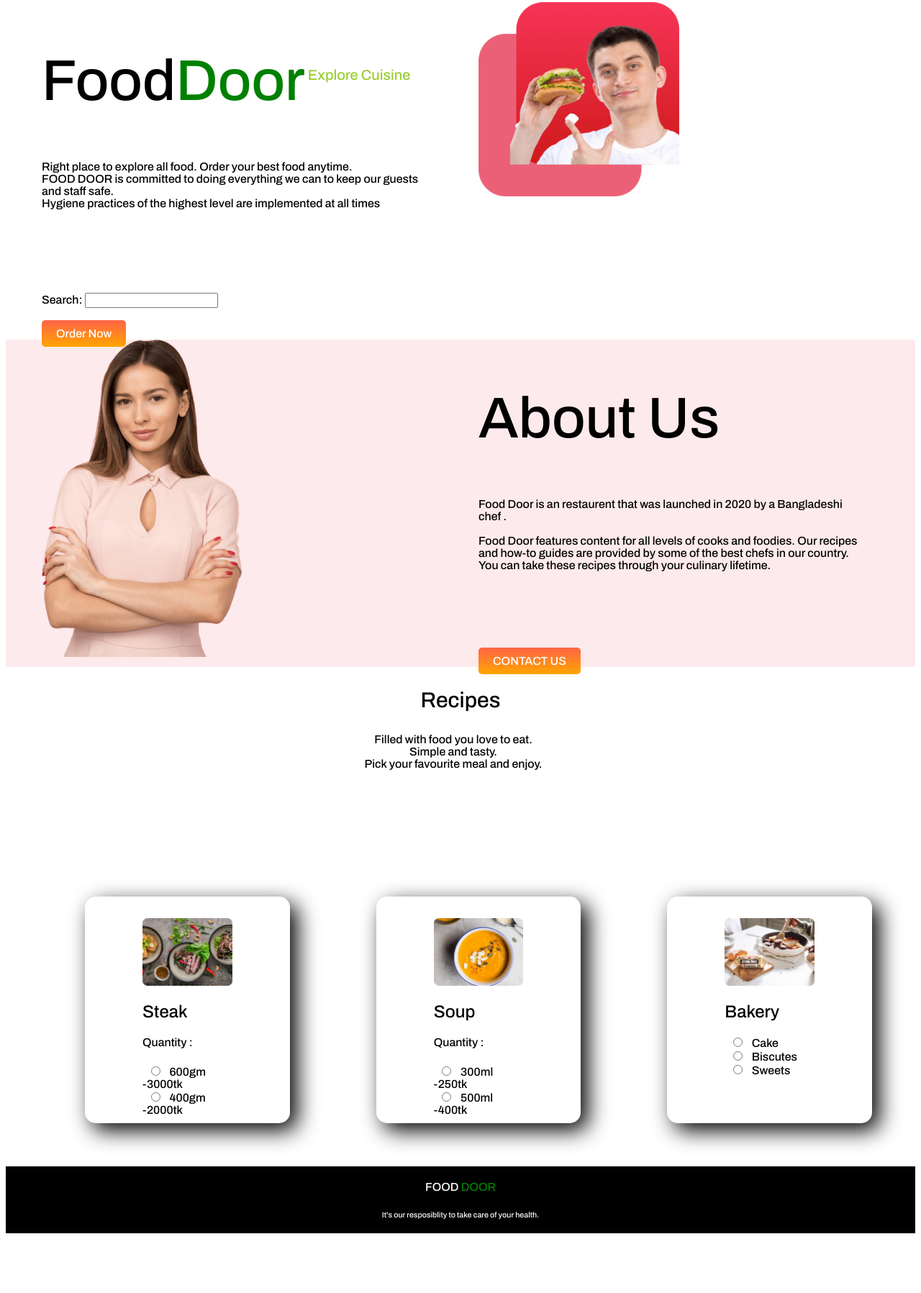
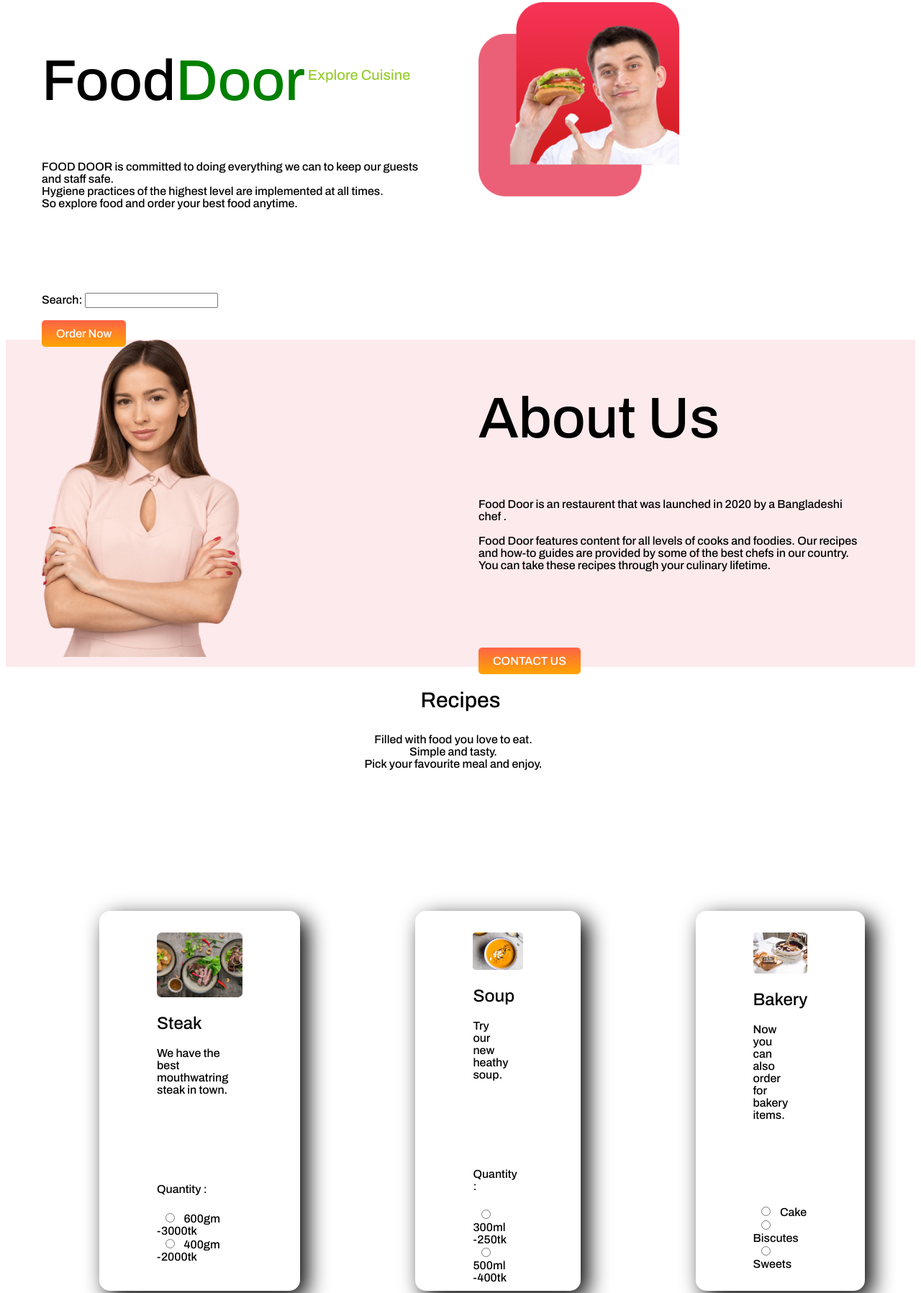
Before and after one commit to Mahathir-ali/assignment-1-food-door, a plain HTML site: page index.html in a window 1280 px wide. Shown: the part 5-1802 px from the top of the page at 72% size. Before the commit the page ends 1744 px from the top, so only its background shows below. Drawn offline with Linux system fonts and the light colour scheme.

Commit message:
box paragraph

```diff
--- a/index.html
+++ b/index.html
@@ -12,12 +12,12 @@
 
 </head>
 <body>
-    <section class="starting container">
+    <section class="start container">
         <div class="food">
             <h1>Food<span>Door<sup> Explore Cuisine</sup></span></h1>
-            <p>Right place to explore all food. Order your best food anytime.<br>
+            <p>
                 FOOD DOOR is committed to doing everything we can to keep our guests and staff safe.<br>
-                 Hygiene practices of the highest level are implemented at all times</p>
+                 Hygiene practices of the highest level are implemented at all times.<br> So explore food and order your best food anytime. </p>
             <form action="/action_page.php">
                 <label for="search"><strong>Search:</strong></label>
                 <input type="search" id="search" name="search">
@@ -48,6 +48,7 @@
         <div class="food box">
             <img src="images/food/Project Cover1.jpg">
             <h2>Steak</h2>
+            <p>We have the best mouthwatring steak in town.</p>
             <h4>Quantity :</h4>
             <form action="">
                   <input type="radio" id="food" name="quantity" value="food">
@@ -59,6 +60,7 @@
         <div class="food box">
             <img src="images/food/Project Cover.png">
             <h2>Soup</h2>
+            <p>Try our new heathy soup.  </p>
             <h4>Quantity :</h4>
             <form action="">
                   <input type="radio" id="food" name="quantity" value="food">
@@ -70,6 +72,7 @@
         <div class="food box">
             <img src="images/food/Project Cover.jpg">
             <h2>Bakery</h2>
+            <p>Now you can also order for bakery items. </p>
             <form action="">
                   <input type="radio" id="bakery" name="cake" >
                   <label for="Cake">Cake</label><br>
--- a/style.css
+++ b/style.css
@@ -51,9 +51,8 @@ h3 {
   box-shadow: 10px 10px 30px black;
   padding-left: 80px;
   padding-right: 80px;
-  margin: 60px 60px;
+  margin: 80px 80px;
   border-radius: 15px;
-  justify-content: space-around;
 }
 .box img {
   width: 100%;
```
Also changed, not shown: images/shapes/images.jpg (added).
